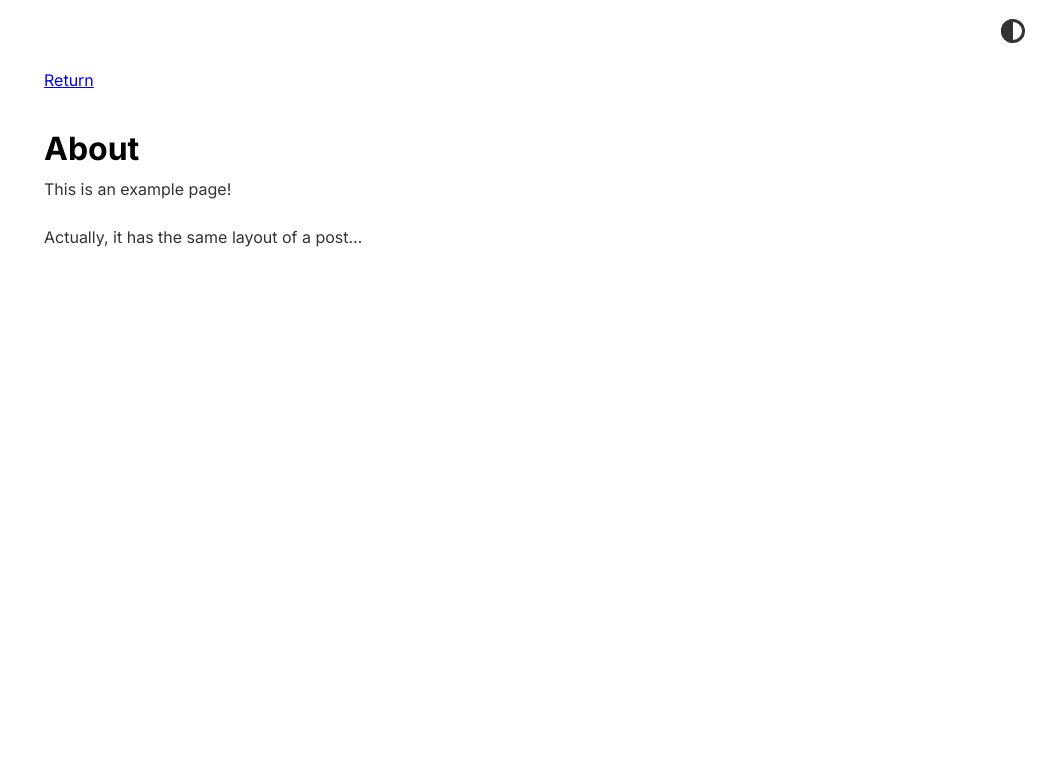
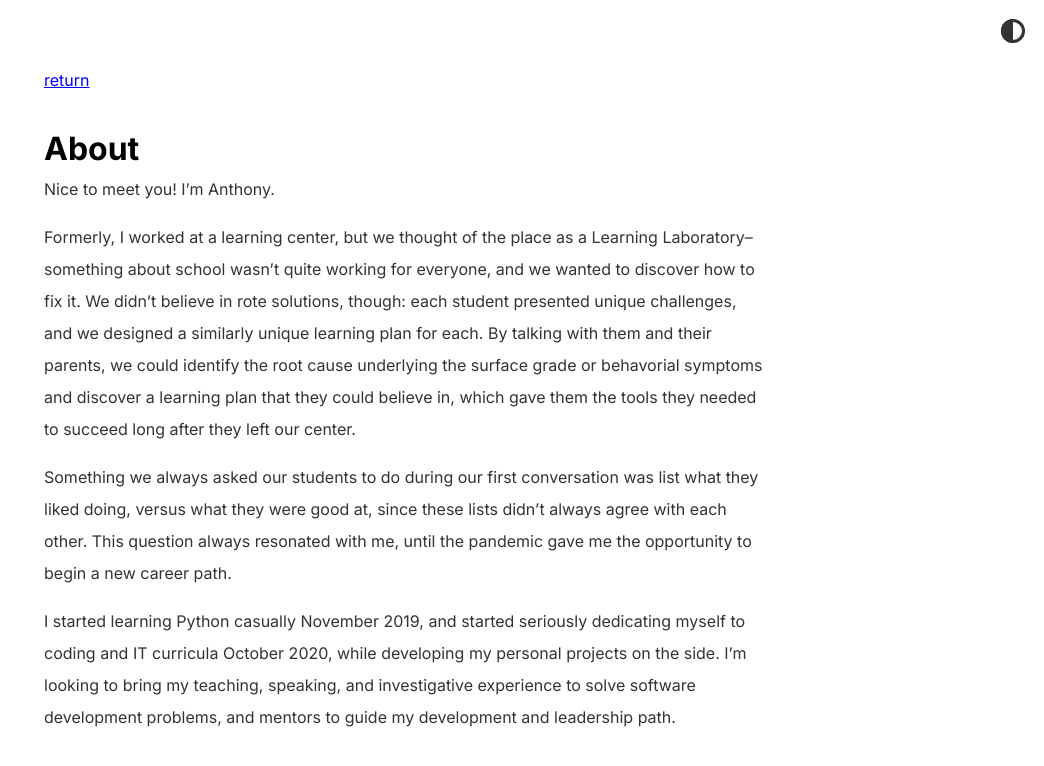
Before and after one commit to anthonyashco/anthonyashco.github.io, a Jekyll site: the page built from about.md, in a window 1280 px wide. Shown: the top 766 px of the page, without its empty margins (236-1280 px from the left). Built offline with Jekyll 4.4.1, drawn with Linux system fonts in a browser that asks for light colours; comment, search, counter and statistics services are not loaded.

Commit message:
Write description and about.

```diff
--- a/_config.yml
+++ b/_config.yml
@@ -1,8 +1,15 @@
-title: Anthony's Coder Page
-author: Anthony Co
+title: Hi! I'm Anthony
+author: Anthony
 url: https://anthonyashco.github.io # root address of the site
 description: > # description of the site (multiple lines allowed)
-  Welcome to my page! Description description
+  I'm currently a private instructor and studying Python developer looking to take
+  my first steps into a career in coding!
+
+  Previously, I developed curricula, led trainings, mentored instructors, and
+  collaborated with the global education team as senior faculty at Axiom Learning.
+
+  I'm looking for varied and exciting projects that let me learn-by-doing while
+  encouraging growth as a developer and as a leader.
 
 permalink: /:slug.html
 
@@ -13,7 +20,7 @@ remote_theme: abhinavs/moonwalk
 
 theme_config:
   appearance: "auto" # can be "light", "dark" or "auto"
-  back_home_text: "Return" # customize text for homepage link in post layout
+  back_home_text: "return" # customize text for homepage link in post layout
   date_format: "%Y-%m-%d" # customize how date is formatted
   show_description: true # show blog description in home page
   show_navbar: true # show horizontal navbar in home page
--- a/about.md
+++ b/about.md
@@ -3,6 +3,24 @@ layout: post
 title: About
 ---
 
-This is an example page!
+Nice to meet you! I'm Anthony.
 
-Actually, it has the same layout of a post...
+Formerly, I worked at a learning center, but we thought of the place as a Learning
+Laboratory--something about school wasn't quite working for everyone, and we wanted
+to discover how to fix it. We didn't believe in rote solutions, though: each student
+presented unique challenges, and we designed a similarly unique learning plan for
+each. By talking with them and their parents, we could identify the root cause
+underlying the surface grade or behavorial symptoms and discover a learning plan that
+they could believe in, which gave them the tools they needed to succeed long after they
+left our center.
+
+Something we always asked our students to do during our first conversation was list
+what they liked doing, versus what they were good at, since these lists didn't always
+agree with each other. This question always resonated with me, until the pandemic
+gave me the opportunity to begin a new career path.
+
+I started learning Python casually November 2019, and started seriously
+dedicating myself to coding and IT curricula October 2020, while developing my personal
+projects on the side. I'm looking to bring my teaching, speaking, and investigative
+experience to solve software development problems, and mentors to guide my development
+and leadership path.
```
